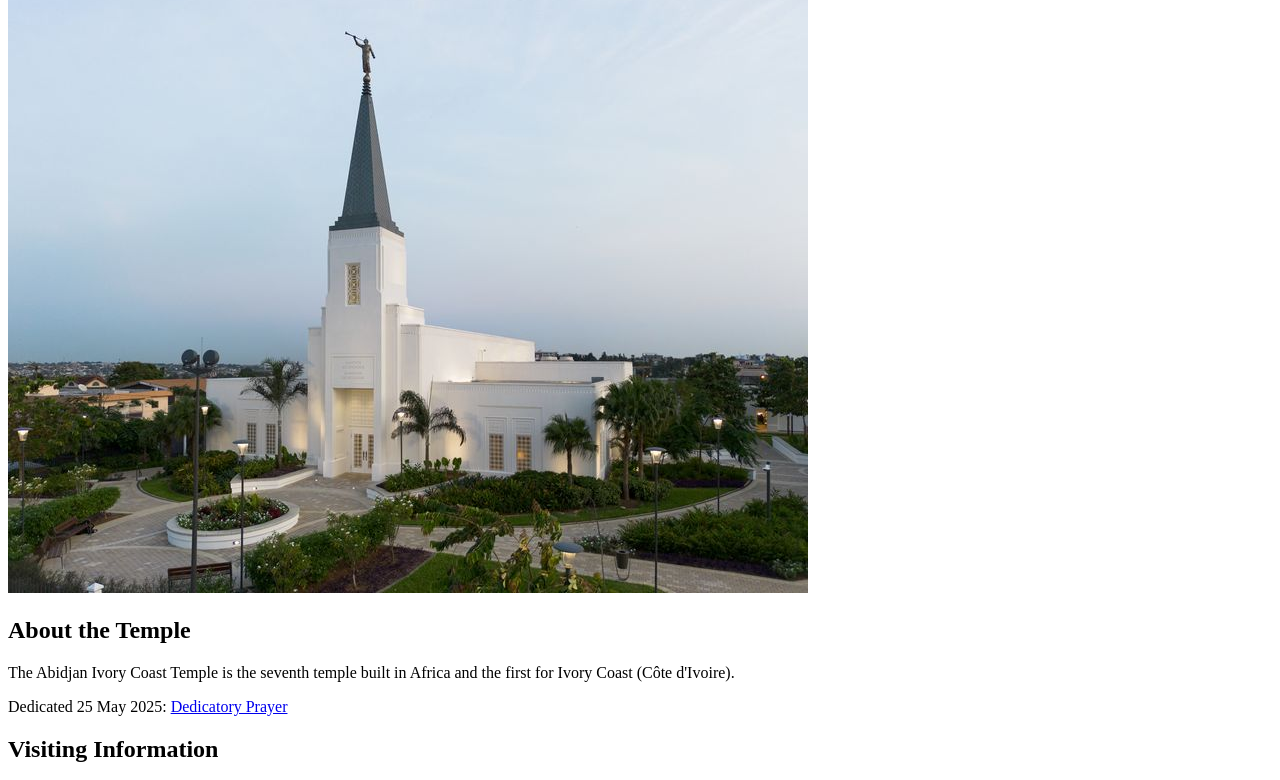
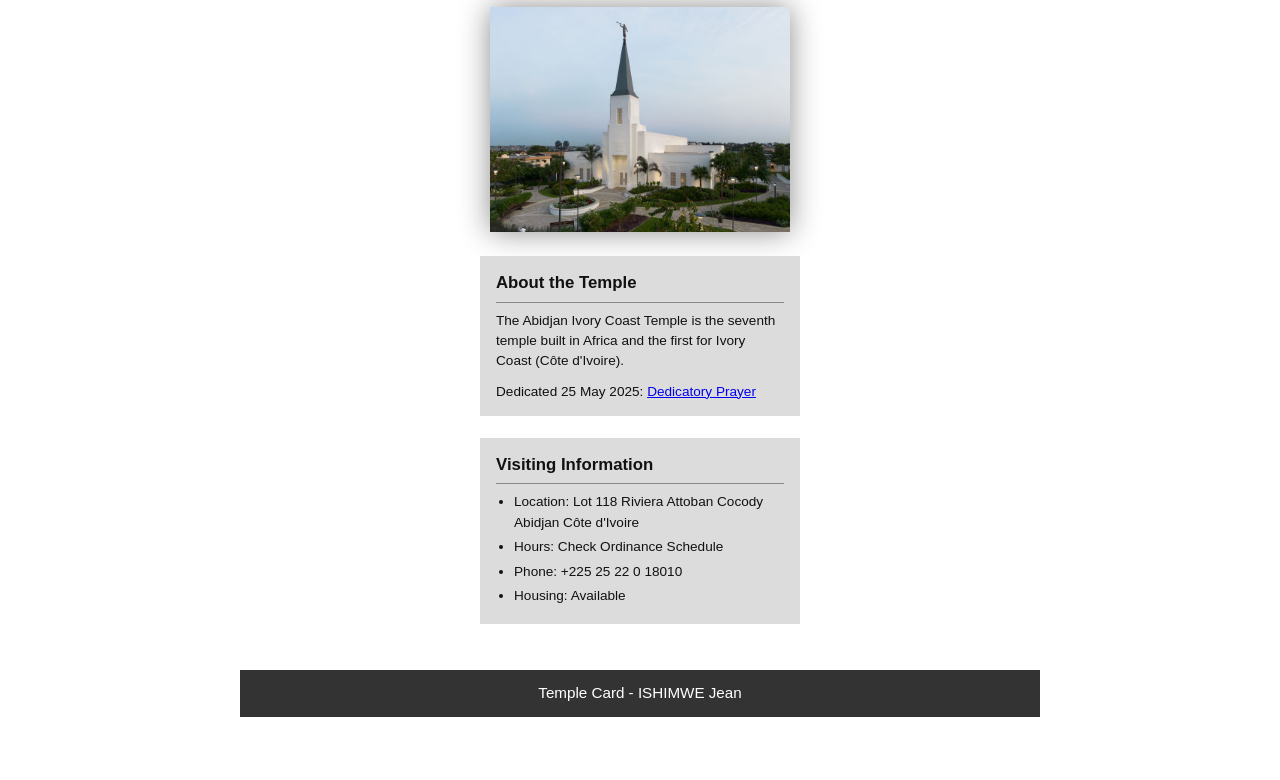
Before and after one commit to johnishimwe0-eng/wdd130, a plain HTML site: page week02/temple.html in a window 1280 px wide. Shown: the part 121-901 px from the top of the page. After the commit the page ends 838 px from the top, so only its background shows below. Drawn offline with Linux system fonts and the light colour scheme.

Commit message:
CSSS Box model and Code along activity of week 2

```diff
--- /dev/null
+++ b/week02/styles/temple.css
@@ -0,0 +1,79 @@
+* {
+    box-sizing: border-box;
+    margin: 0;
+    padding: 0;
+}
+
+body {
+    font-family: Arial, Helvetica, sans-serif;
+    line-height: 1.5;
+    color: #111111;
+    background-color: #ffffff;
+}
+
+header,
+footer {
+    max-width: 800px;
+    margin: 0 auto;
+    background-color: #333333;
+    color: #ffffff;
+    text-align: center;
+    padding: 12px 16px;
+    font-size: 0.95rem;
+}
+
+main {
+    max-width: 800px;
+    margin: 0 auto;
+    padding: 16px 20px 24px;
+}
+
+h1 {
+    text-align: center;
+    font-size: 1.65rem;
+    margin: 8px 0 18px;
+}
+
+main img {
+    display: block;
+    width: 300px;
+    max-width: 100%;
+    height: auto;
+    margin: 0 auto 24px;
+    box-shadow: 0 0 28px rgba(0, 0, 0, 0.45);
+}
+
+section {
+    max-width: 320px;
+    margin: 0 auto 22px;
+    background-color: #dcdcdc;
+    padding: 14px 16px;
+    font-size: 0.85rem;
+}
+
+section h2 {
+    font-size: 1.05rem;
+    margin-bottom: 8px;
+    padding-bottom: 6px;
+    border-bottom: 1px solid #888888;
+}
+
+section p {
+    margin-bottom: 10px;
+}
+
+section p:last-child {
+    margin-bottom: 0;
+}
+
+section ul {
+    padding-left: 18px;
+}
+
+section li {
+    margin-bottom: 4px;
+}
+
+section a {
+    color: #0000ee;
+}
--- a/week02/temple.html
+++ b/week02/temple.html
@@ -5,6 +5,7 @@
     <meta charset="UTF-8">
     <meta name="viewport" content="width=device-width, initial-scale=1.0">
     <title>Temple Card - Abidjan Côte d'Ivoire</title>
+    <link rel="stylesheet" href="styles/temple.css">
 </head>
 
 <body>
@@ -32,7 +33,7 @@
         </section>
     </main>
     <footer>
-        <p>Temple Card - Your Name</p>
+        <p>Temple Card - ISHIMWE Jean</p>
     </footer>
 </body>
 
```
Also changed, not shown: week02/box-model.html (+1 -0 lines), week02/styles/box-model.css (+19 -4 lines).
